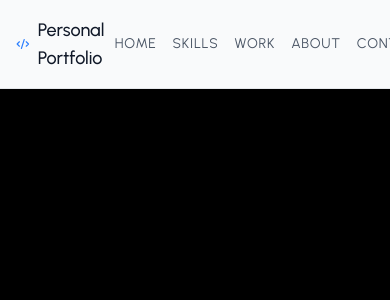
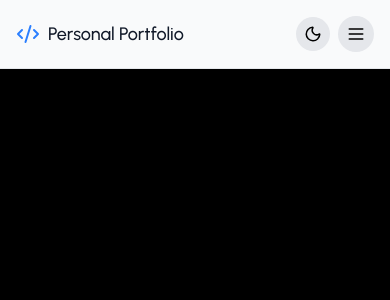
Before and after one commit to minmin1805/Personal-Portfolio-Web-App, a React (Vite) app in the folder frontend/: page / in a window 390 px wide. Shown: the top 300 px of the page. Built offline with nearby package versions, Linux system fonts and the light colour scheme.

Commit message:
finished the navbar

```diff
--- a/frontend/src/components/Navbar.jsx
+++ b/frontend/src/components/Navbar.jsx
@@ -36,7 +36,7 @@ function Navbar() {
         </motion.div>
 
         {/* Desktop Nav */}
-        <div className="flex items-center gap-4">
+        <div className="hidden md:flex items-center gap-4">
             {["Home", "Skills", "Work", "About", "Contact"].map((eachItem) => (
                 <motion.button
                 key={eachItem}
@@ -46,6 +46,7 @@ function Navbar() {
                     {eachItem}
                 </motion.button>
             ))}
+
             <motion.button
             whileHover={{y: -2}}
             onClick={() => toggleDarkMode(isDarkMode ? "light" : "dark")}
@@ -54,7 +55,55 @@ function Navbar() {
                 {isDarkMode ? <Sun size={24}/> : <Moon size={24}/>}
             </motion.button>
         </div>
+
+        {/* Mobile menu buttons */}
+        <div className="md:hidden flex items-center space-x-2">
+            <motion.button
+            whileHover={{scale: 1.1}}
+            onClick={() => toggleDarkMode(isDarkMode ? "light" : "dark")}
+            className={`p-2 rounded-full transition-colors duration-300 ${isDarkMode ? "bg-gray-800 hover:bg-gray-700" : "bg-gray-200 hover:bg-gray-300"}`}
+            >
+                {isDarkMode ? <Sun size={18}/> : <Moon size={18}/>}
+            </motion.button>
+
+            <motion.button
+            whileHover={{scale: 1.1}}
+            whileTap={{scale: 0.95}}
+            onClick={() => setIsMenuOpen(!isMenuOpen)}
+            className={`p-2 rounded-full transition-colors ${isDarkMode ? "bg-gray-800 hover:bg-gray-700" : "bg-gray-200 hover:bg-gray-300"}`}
+            >
+                {isMenuOpen ? <X size={20}/> : <Menu size={20}/>}
+            </motion.button>
+        </div>
+
     </div>
+
+    {/* Mobile Menu  */}
+    <AnimatePresence>
+        {isMenuOpen && (
+            <motion.div
+            initial={{opacity: 0, y: -10}}
+            animate={{opacity: 1, y: 0}}
+            exit={{opacity: 0, y: -10}}
+            transition={{duration: 0.2}}
+            className={`absolute top-full left-0 right-0 md:hidden mx-4 mt-2 p-4 rounded-lg shadow-lg ${isDarkMode ? "bg-gray-900/95" : "bg-white/95"} backdrop-blur-md border ${isDarkMode ? "border-gray-700" : "border-gray-200"}`}
+            >
+                <div className="flex flex-col space-y-3">
+                    {["Home", "Skills", "Work", "About", "Contact"].map((eachItem) => (
+                        <motion.button
+                        key={eachItem}
+                        whileHover={{x: 5}}
+                        whileTap={{scale: 0.95}}
+                        onClick={() => scrollToSection(eachItem.toLowerCase())}
+                        className={`text-left py-3 px-2 text-sm uppercase tracking-wider transition-colors ${isDarkMode ? "text-gray-300 hover:text-white hover:bg-gray-800/50" : "text-gray-600 hover:text-gray-900 hover:bg-gray-100/50"} rounded-md`}
+                        >
+                            {eachItem}
+                        </motion.button>
+                    ))}
+                </div>
+            </motion.div>
+        )}
+    </AnimatePresence>
   </motion.nav>
   );
 }
```
